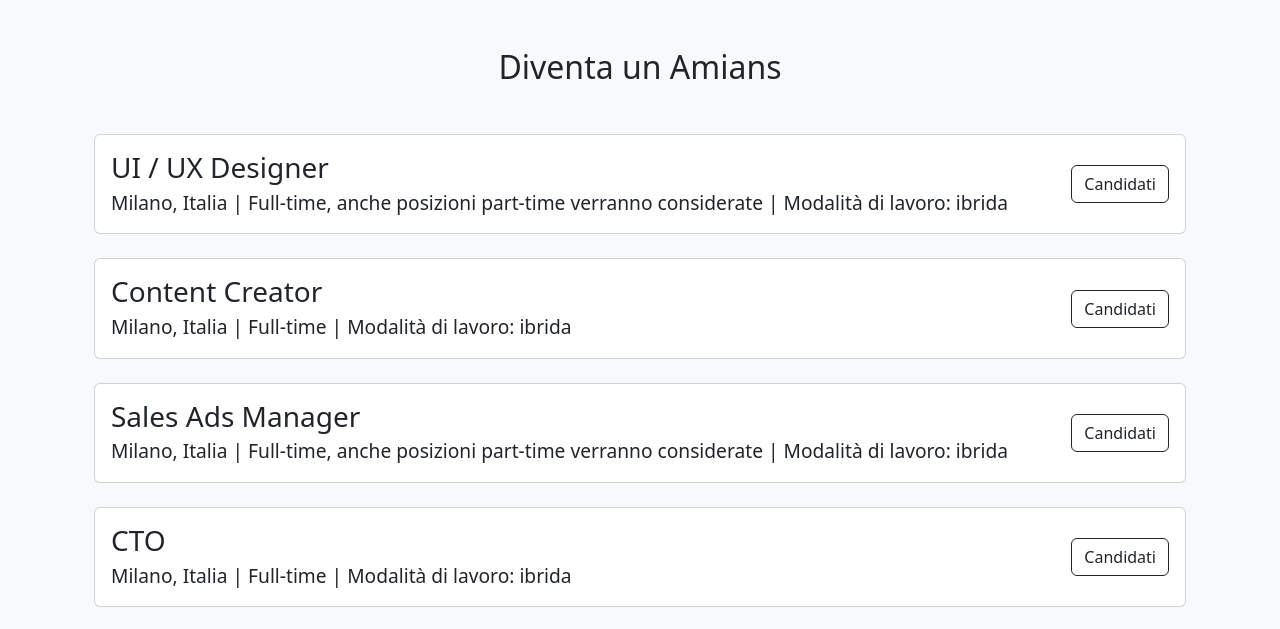
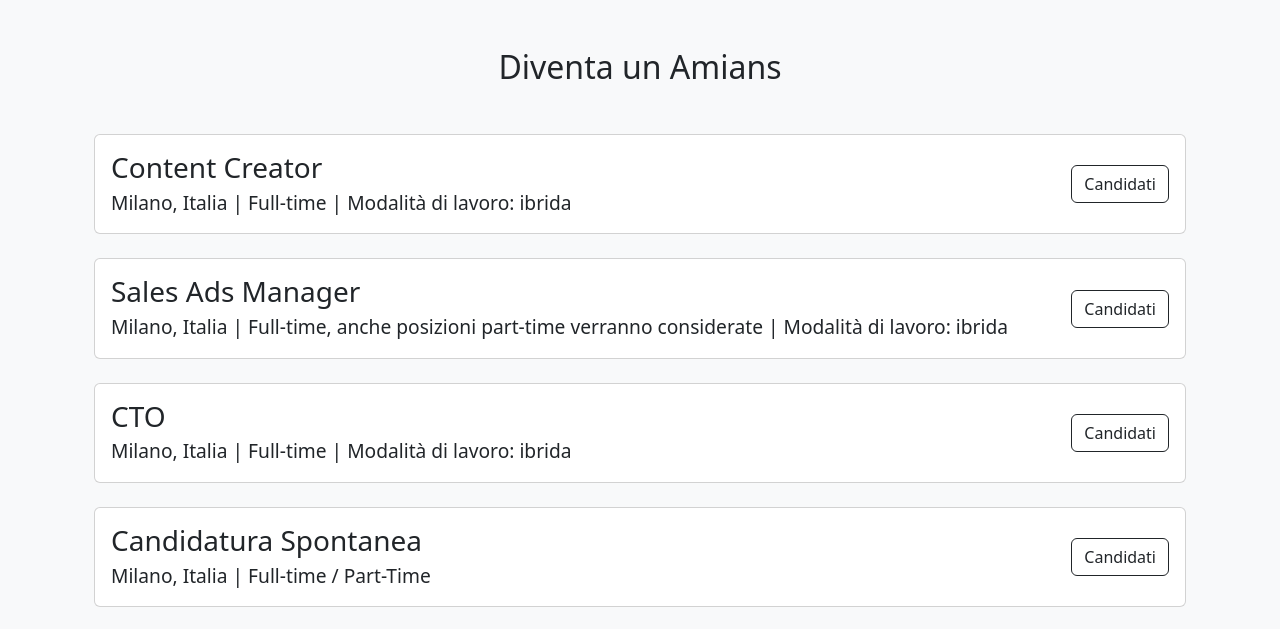
Before and after one commit to tommasotiezzi/amia, a plain HTML site: page AmiaSito/index.html in a window 1280 px wide. Shown: the part 4580-5209 px from the top of the page. Drawn offline with nearby package versions, Linux system fonts and the light colour scheme.

Commit message:
Update index.html

```diff
--- a/AmiaSito/index.html
+++ b/AmiaSito/index.html
@@ -237,19 +237,6 @@
         <div class="row justify-content-center">
             <div class="col-lg-12">
                 <div class="positions-list">
-                    <!-- UI/UX Designer -->
-                    <div class="position-item mb-4">
-                        <div class="card w-100">
-                            <div class="card-body d-flex justify-content-between align-items-center">
-                                <div>
-                                    <h3 class="card-title mb-1">UI / UX Designer</h3>
-                                    <p class="card-text mb-0">Milano, Italia | Full-time, anche posizioni part-time verranno considerate | Modalità di lavoro: ibrida</p>
-                                </div>
-                                <a href="https://curvy-mare-28f.notion.site/ebd/1e2debe7ab7581359e05c1f4e6c999c4" target="_blank" class="btn btn-outline-dark">Candidati</a>
-                              </div>
-                        </div>
-                    </div>
-
                     <!-- Content Creator -->
                     <div class="position-item mb-4">
                         <div class="card w-100">
```
